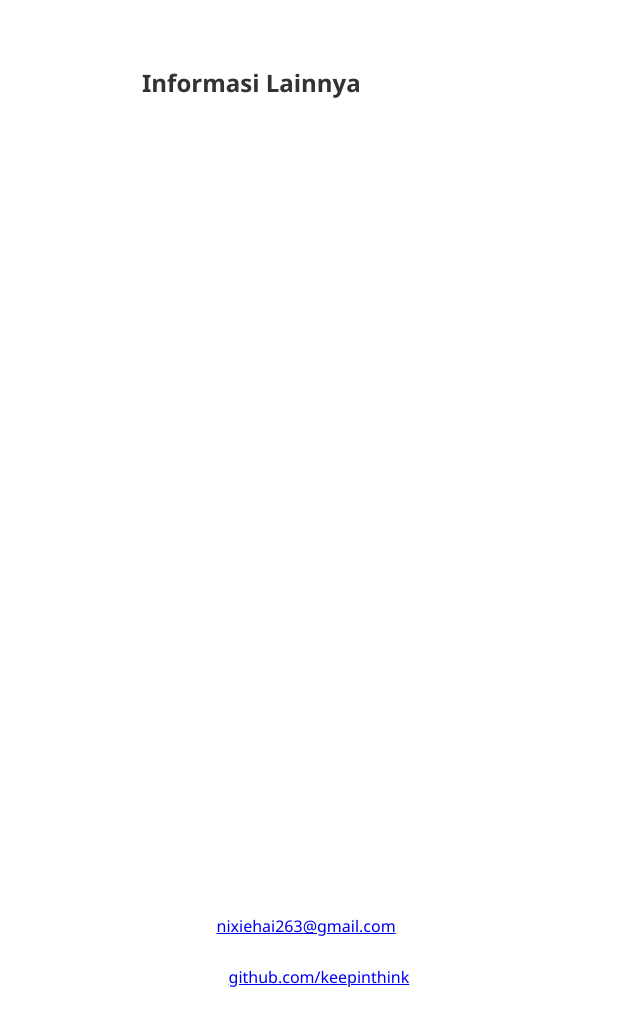
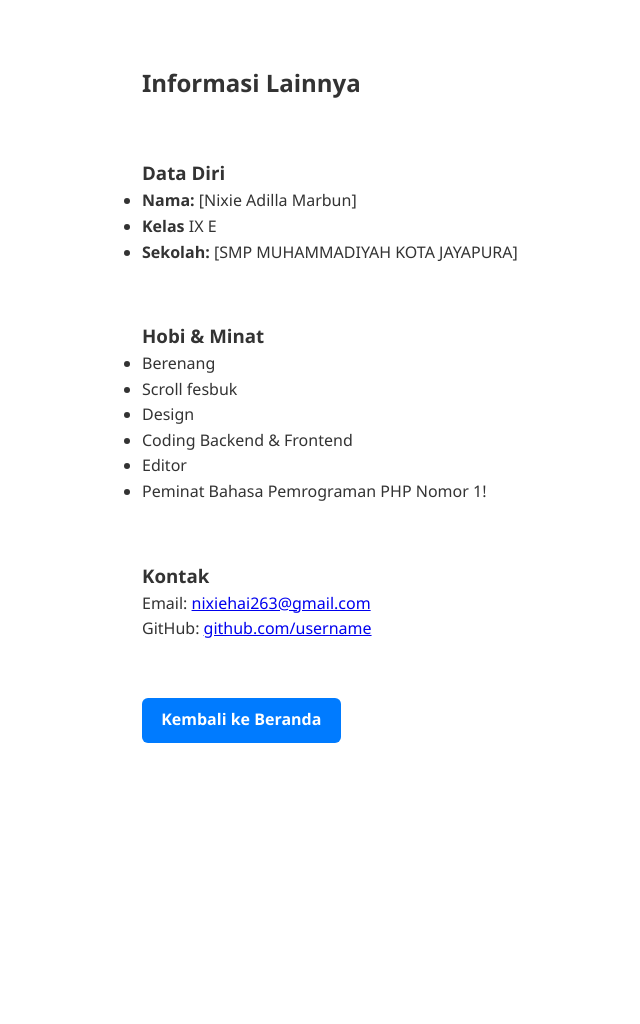
Before and after one commit to keepinthink/landing-page, a plain HTML site: page layout.html in a window 1280 px wide. Shown: the top 1024 px of the page, without its empty margins (80-720 px from the left). After the commit the page ends 807 px from the top, so only its background shows below. Drawn offline with Linux system fonts and the light colour scheme.

Commit message:
Update layout.html

```diff
--- a/layout.html
+++ b/layout.html
@@ -6,48 +6,12 @@
   <title>Informasi Lainnya</title>
 
   <link rel="stylesheet" href="css/style.css" />
-  <style>
-    /* Glassmorphism untuk section */
-    section.fade-slide-up {
-      display: grid;
-      grid-template-columns: 1fr 1fr; /* 2 kolom */
-      gap: 1rem;
-      background: rgba(255, 255, 255, 0.15);
-      border-radius: 1rem;
-      padding: 1.5rem;
-      backdrop-filter: blur(10px);
-      -webkit-backdrop-filter: blur(10px);
-      border: 1px solid rgba(255, 255, 255, 0.3);
-      color: #fff;
-      margin-bottom: 1.5rem;
-    }
-    /* Buat judul section span dua kolom */
-    section.fade-slide-up > h3 {
-      grid-column: 1 / -1;
-      margin-top: 0;
-      margin-bottom: 1rem;
-    }
-    /* List diatur supaya masuk ke kolom grid */
-    section.fade-slide-up ul {
-      margin: 0;
-      padding-left: 1.2rem;
-      list-style: disc;
-    }
-    section.fade-slide-up ul li {
-      margin-bottom: 0.5rem;
-    }
-    /* Untuk paragraph di kontak supaya span 2 kolom */
-    section.fade-slide-up p {
-      grid-column: 1 / -1;
-      margin: 0.3rem 0;
-    }
-  </style>
 </head>
 <body>
   <main class="container" style="grid-template-columns: 1fr; padding: 2rem;">
     <h2 style="grid-column: 1 / -1; margin-bottom: 1.5rem;">Informasi Lainnya</h2>
 
-    <section class="fade-slide-up">
+    <section class="fade-slide-up" style="margin-bottom: 1.5rem;">
       <h3>Data Diri</h3>
       <ul>
         <li><strong>Nama:</strong> [Nixie Adilla Marbun]</li>
@@ -56,7 +20,7 @@
       </ul>
     </section>
 
-    <section class="fade-slide-up">
+    <section class="fade-slide-up" style="margin-bottom: 1.5rem;">
       <h3>Hobi & Minat</h3>
       <ul>
         <li>Berenang</li>
@@ -68,10 +32,10 @@
       </ul>
     </section>
 
-    <section class="fade-slide-up">
+    <section class="fade-slide-up" style="margin-bottom: 1.5rem;">
       <h3>Kontak</h3>
       <p>Email: <a href="mailto:nixiehai263@gmail.com">nixiehai263@gmail.com</a></p>
-      <p>GitHub: <a href="https://github.com/keepinthink" target="_blank">github.com/keepinthink</a></p>
+      <p>GitHub: <a href="https://github.com/keepinthink" target="_blank">github.com/username</a></p>
     </section>
 
     <div style="grid-column: 1 / -1;">
```
